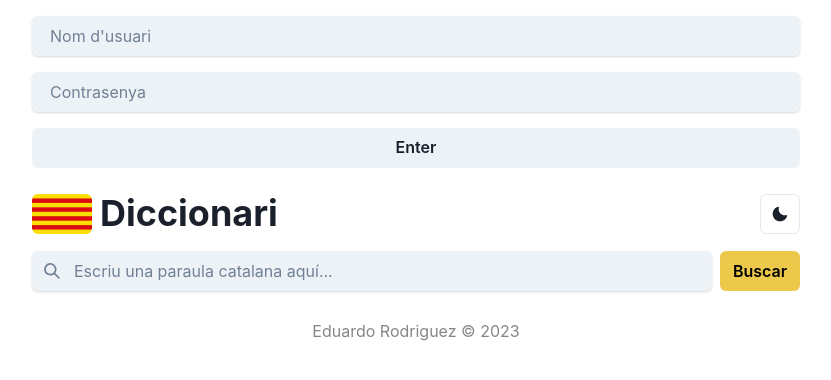
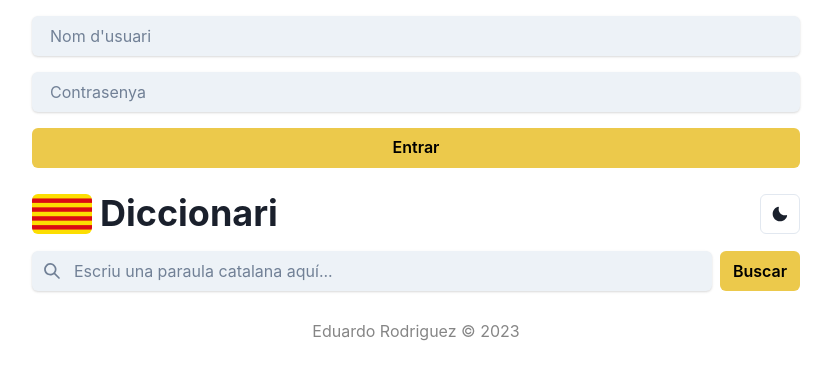
Before and after one commit to erodrigufer/catDict, a React (Vite) app in the folder frontend/: page / in a window 1280 px wide. Shown: the top 380 px of the page, without its empty margins (224-1055 px from the left). Built offline with nearby package versions, Linux system fonts and the light colour scheme.

Commit message:
Add trivial Props to Auth component

```diff
--- a/frontend/src/App.tsx
+++ b/frontend/src/App.tsx
@@ -59,7 +59,7 @@ function App() {
         marginLeft="auto"
         marginRight="auto"
       >
-        <Auth />
+        <Auth colorScheme={colorScheme} />
         <Grid
           templateAreas={`"header"
     "main"
--- a/frontend/src/modules/auth/components/Auth.tsx
+++ b/frontend/src/modules/auth/components/Auth.tsx
@@ -1,5 +1,9 @@
 import { Box, Button, Flex, Input } from "@chakra-ui/react";
 import { FormEvent } from "react";
+
+interface Props {
+  colorScheme: string;
+}
 
 const handleSubmit = (event: FormEvent) => {
   event.preventDefault();
@@ -7,7 +11,7 @@ const handleSubmit = (event: FormEvent) => {
   console.log("Submit username and password");
 };
 
-const Auth: React.FC = () => {
+const Auth: React.FC<Props> = ({ colorScheme }) => {
   return (
     <>
       <Box marginTop={4} marginBottom={4}>
@@ -24,8 +28,10 @@ const Auth: React.FC = () => {
               boxShadow="base"
               variant="filled"
             />
-            {/* TODO: Check Button of WOrdInput.tsx to complete this button */}
-            <Button type="submit">Enter</Button>
+            {/* TODO: Check Button of WordInput.tsx to complete this button */}
+            <Button colorScheme={colorScheme} type="submit">
+              Entrar
+            </Button>
           </Flex>
         </form>
       </Box>
```
Also changed, not shown: frontend/package.json (+6 -2 lines), 1 other file (tests, documents, lock files or other folders).
